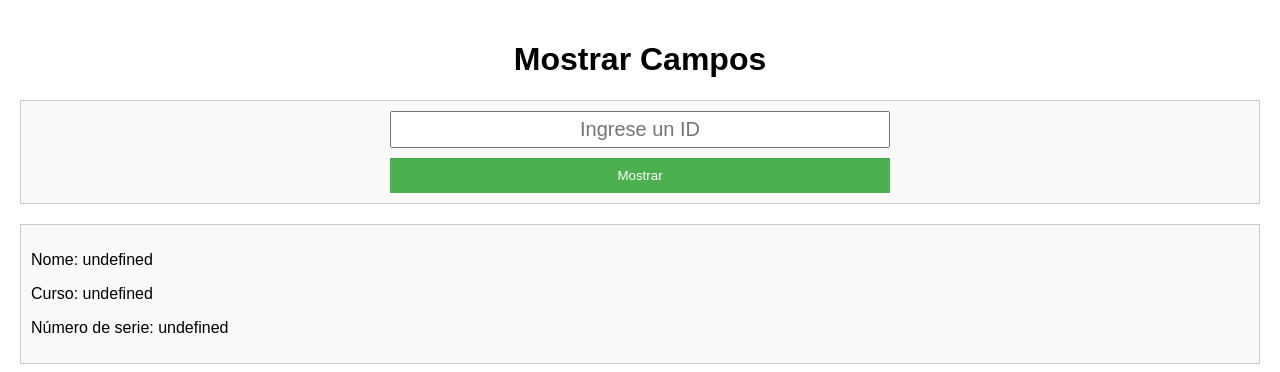
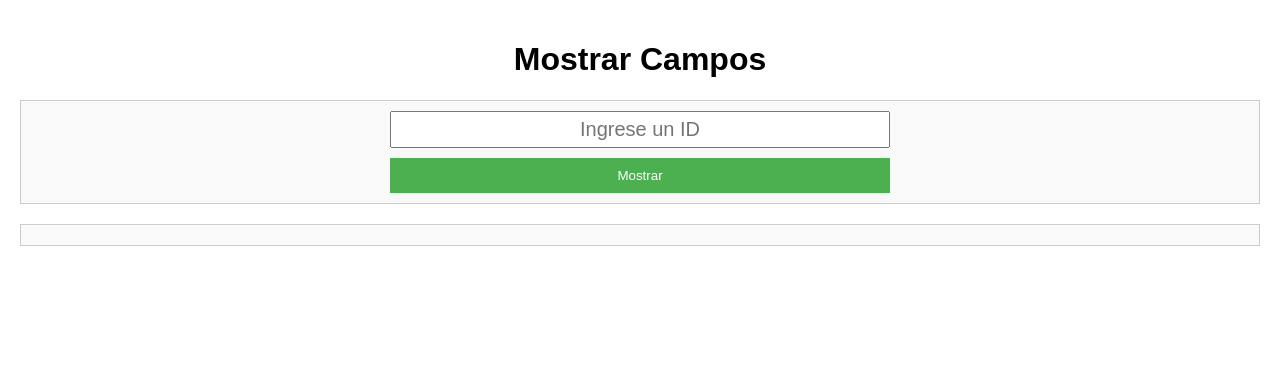
Before and after one commit to iesmarcocamballon/edixgal, a plain HTML site: page index.html in a window 1280 px wide. Both pictures are taken after a click on the button "Mostrar". Drawn offline with Linux system fonts and the light colour scheme.

Commit message:
Corrección mensaxe de non encontrado. Evitar busqueda se id é nulo

```diff
--- a/index.html
+++ b/index.html
@@ -43,7 +43,9 @@
         }
         function botonPulsado(){
             var id = document.getElementById('idInput').value;
-            mostrarCampos(id);
+            if (id) {
+                mostrarCampos(id);
+            }
 
         }
         function mostrarCampos(id) {
@@ -52,7 +54,7 @@
                 var encontrado = false;
 
                 for (var i = 0; i < datos.length; i++) {
-                    if (datos[i].id === id) {
+                    if ( datos[i].id === id) {
                         encontrado = true;
                         var nombre = datos[i].nome;
                         var curso = datos[i].curso;
@@ -69,7 +71,7 @@
                 }
 
                 if (!encontrado) {
-                    document.getElementById('camposContainer').innerHTML = 'Non se encontrou o ID'+ id;
+                    document.getElementById('camposContainer').innerHTML = 'Non se encontrou o ID '+ id;
                 }
             });
         }
```
